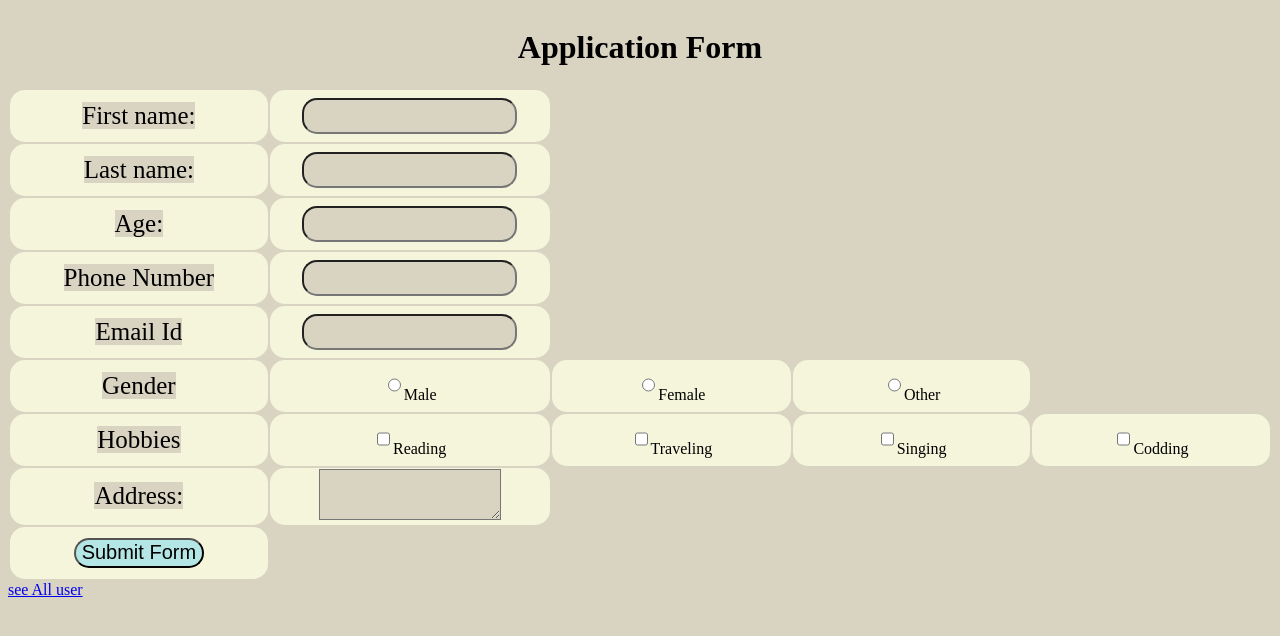
After one commit to Rajnikumar-Tank/All_Excercises, a Node server app: page /applicationForm/ in a window 1280 px wide. The commit adds this page. Shown: the top 636 px of the page. Run offline with Node 20, Linux system fonts and the light colour scheme.

Commit message:
Moved Simple Apllication Form - first interaction with database

```diff
--- a/app.js
+++ b/app.js
@@ -8,6 +8,7 @@ const jwt = require('jsonwebtoken');
 const cookie=require('cookie-parser');
 const dotenv=require('dotenv');
 const md5=require('md5');
+
 dotenv.config();
 const port = process.env.PORT;
 
@@ -20,6 +21,10 @@ app.use(express.json())
 app.use(express.urlencoded({extended:true}))
 
 app.use(cookie())
+
+const applicationForm=require('./routes/applicationForm/app.js')
+
+app.use('/applicationForm',applicationForm)
 
 const conn = mysql.createConnection({
     database: 'userData',
--- /dev/null
+++ b/nodemon.json
@@ -0,0 +1,3 @@
+{
+    "ignore":"*.json"
+}
--- /dev/null
+++ b/routes/applicationForm/app.js
@@ -0,0 +1,90 @@
+const express=require('express')
+const router=express.Router();
+const mysql=require('mysql');
+
+const conn = mysql.createConnection({
+    host: 'localhost',
+    user: "root",
+    password: 'root',
+    database: 'userDatabase'
+})
+
+conn.connect((err) => {
+    if (err) {
+        throw err;
+    }
+    else {
+        console.log('Database connected!!!');
+    }
+})
+
+router.get('/', (req, res) => {
+    res.render("ApplicationForm/index.ejs", { title: 'home' });
+})
+
+router.post('/getData', (req, res) => {
+    const user = req.body;
+    sql = `
+        insert into usersDetails(firstname ,lastname,age,phone,emailId ,gender,hobbies,address)
+        values('`+ user.firstName + `','` + user.lastname + `',` + user.age + `,
+        '` + user.phone + `','` + user.email + `','` + user.gender + `','` + user.hobi + `','` + user.address + `');`
+
+    conn.query(sql,(err)=>{
+        if(err) throw err;
+        else{
+            console.log('User Inserted!!!');
+        }
+    })
+})
+router.get('/alluser', (req, res) => {
+    const sql="Select * from usersDetails;"
+    conn.query(sql,(err,result)=>{
+        if(err) {
+            console.error(err);
+            return;
+        }
+        else{
+            var userDetails=[]
+            for(let i=0;i<result.length;i++){
+                userDetails[i]={}
+                userDetails[i].userId=result[i].userId;
+                userDetails[i].firstName=result[i].firstname;
+                userDetails[i].lastname=result[i].lastname;
+                userDetails[i].email=result[i].emailId;
+                userDetails[i].phone=result[i].phone;
+            }
+            // console.log(result);
+            // userDetails=result;
+
+            console.log(userDetails);
+            res.render("ApplicationForm/allUser.ejs", { usersData : userDetails });
+        }
+    })
+
+})
+router.get('/oneUser', (req, res) => {
+
+    userId = req.query.userId;
+    var user1 = {};
+    sql='select * from usersDetails where userId='+userId+";";
+    conn.query(sql,(err,result)=>{
+        if(err){
+            console.error(err);
+        }
+        else{
+            user1.firstName=result[0].firstname;
+            user1.lastname=result[0].lastname;
+            user1.age=result[0].age;
+            user1.phone=result[0].phone;
+            user1.email=result[0].emailId;
+            user1.gender=result[0].gender;
+            user1.hobi=result[0].hobbies;
+            user1.address=result[0].address;
+        }
+
+        // console.log(user1);
+        res.render('ApplicationForm/oneUser.ejs', { user1 })
+    })
+})
+
+module.exports=router
--- /dev/null
+++ b/views/ApplicationForm/index.ejs
@@ -0,0 +1,13 @@
+<!DOCTYPE html>
+<html lang="en">
+<head>
+    <meta charset="UTF-8">
+    <meta name="viewport" content="width=device-width, initial-scale=1.0">
+    <link rel="stylesheet" href="style1.css">
+    <title><%= title %></title>
+</head>
+<body>
+    <%- include('./partial/form'); %>
+    <a href="/applicationForm/allUser">see All user</a>
+</body>
+</html>
--- /dev/null
+++ b/views/ApplicationForm/partial/form.ejs
@@ -0,0 +1,54 @@
+<form action="/getData" method="post">
+    <table>
+        <caption>
+            <h1>Application Form</h1>
+        </caption>
+        <tr>
+            <td>
+                <label for="firstName">First name:</label>
+            </td>
+            <td><input type="text" name="firstName" id="firstName" required></td>
+        </tr>
+        <tr>
+            <td><label for="lastname">Last name:</label></td>
+            <td><input type="text" name="lastname" id="lastname" required></td>
+        </tr>
+        <tr>
+            <td><label for="age">Age:</label></td>
+            <td><input type="number" name="age" id="age" required></td>
+        </tr>
+        <tr>
+            <td><label for="phone">Phone Number</label></td>
+            <td><input type="text" name="phone" id="phone" required></td>
+        </tr>
+        <tr>
+            <td><label for="email">Email Id</label></td>
+            <td><input type="text" name="email" id="email" required></td>
+        </tr>
+        <tr class="inline-alin">
+            <td><label for="gender">Gender</label></td>
+            <span class="inline-alin">
+
+                <td><input type="radio" name="gender" id="genderMale" value="Male" selected>Male</td>
+                <td><input type="radio" name="gender" id="genderFemale" value="Female">Female</td>
+                <td><input type="radio" name="gender" id="other" value="Other">Other</td>
+            </span>
+        </tr>
+        <tr>
+            <td><label for="hobbies">Hobbies</label></td>
+            <span class="inline-alin">
+                <td><input type="checkbox" name="hobi[]" value="read">Reading</td>
+                <td><input type="checkbox" name="hobi[]" value="traveling">Traveling</td>
+                <td><input type="checkbox" name="hobi[]" value="singing">Singing</td>
+                <td><input type="checkbox" name="hobi[]" value="codding">Codding</td>
+            </span>
+        </tr>
+        <tr>
+            <td><label for="address">Address:</label></td>
+            <td><textarea name="address" id="address" cols="20" rows="3" required></textarea></td>
+        </tr>
+        <tr>
+            <td><input type="submit" class="btn" value="Submit Form"></td>
+        </tr>
+    </table>
+</form>
--- /dev/null
+++ b/views/ApplicationForm/style1.css
@@ -0,0 +1,28 @@
+*{
+    background-color: rgb(217, 211, 194);
+}
+table{
+    margin: 0 auto;
+}
+input{
+    font-size: 16px;
+    border-radius: 15px;
+    height: 30px    ;
+}
+td{
+    width: 300px;
+    height: 50px;
+    border-radius: 15px;
+    text-align: center;
+    background-color: beige;
+}
+th{
+    border: none;
+}
+.btn{
+    background-color: rgb(181, 230, 230);
+    font-size: 20px;
+}
+label{
+    font-size: 25px;
+}
--- a/views/home.ejs
+++ b/views/home.ejs
@@ -13,6 +13,7 @@
         <a href="kukukube">KUKU-KUBE</a>
         <a href="tictactoe">TicTacToe</a>
         <a href="tableOfEvents">Table Of Events</a>
+        <a href="applicationForm">Simple Application Form</a>
     </nav>
 </body>
 </html>
```
Also changed, not shown: views/ApplicationForm/allUser.ejs (added, +31 -0 lines), views/ApplicationForm/oneUser.ejs (added, +41 -0 lines).
